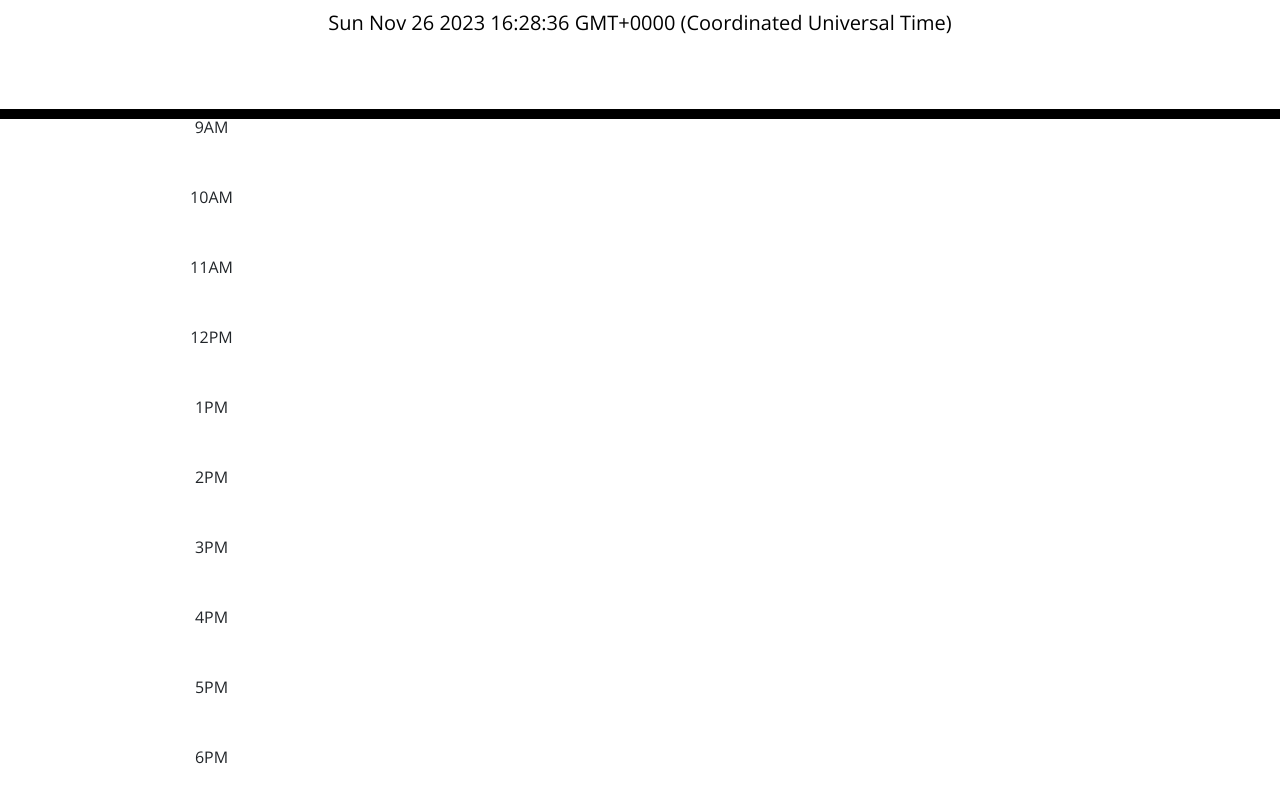
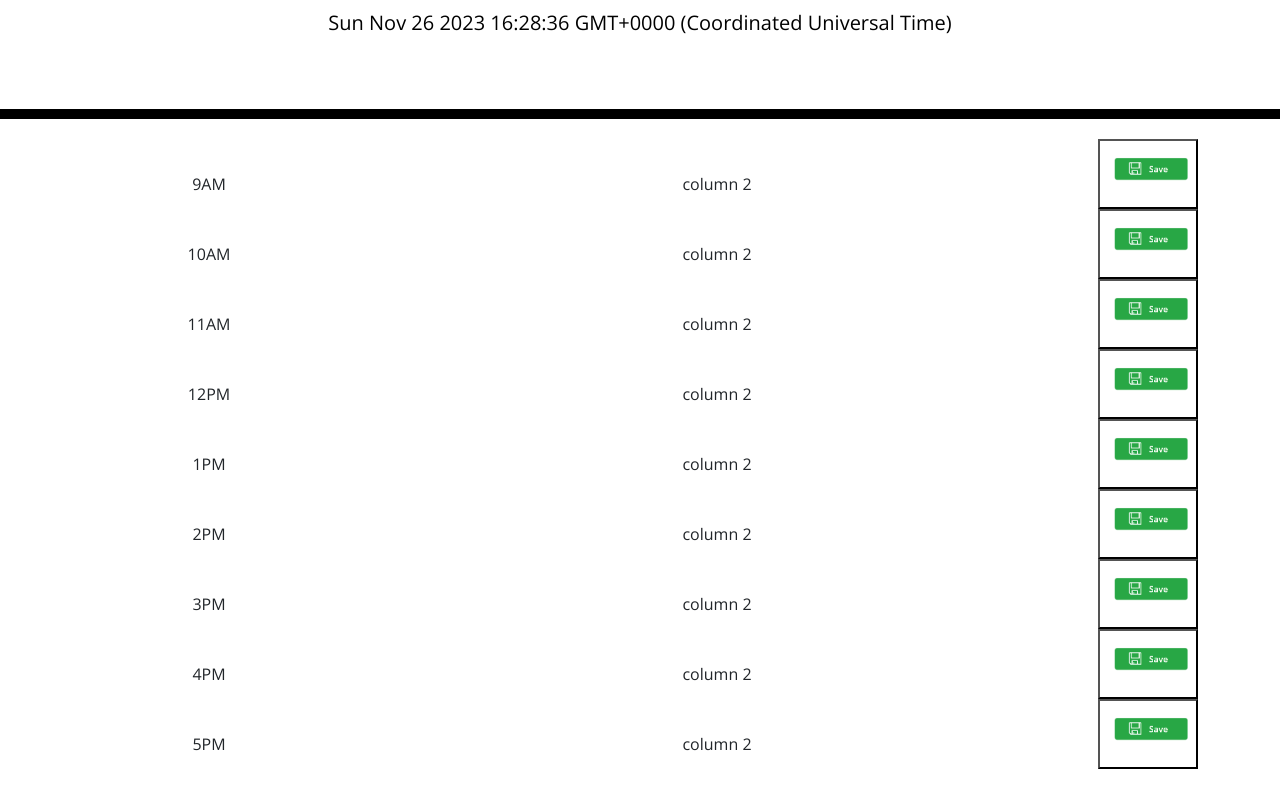
Before and after one commit to Chae-Lee/workday-scheduler, a plain HTML site: page index.html in a window 1280 px wide. Shown: the part 168-976 px from the top of the page. After the commit the page ends 937 px from the top, so only its background shows below. Drawn offline with nearby package versions, Linux system fonts and the light colour scheme.

Commit message:
HTML grids with time and save button added

```diff
--- a/assets/css/style.css
+++ b/assets/css/style.css
@@ -79,6 +79,23 @@ header {
 .timeblock {
   display: grid;
   height: 70px;
-  grid-template-columns: 1fr 3fr 80px;
+  grid-template-columns: 1fr 3fr 100px;
   text-align:center;
+  padding-top: 20px;
+  justify-content: center;
+  align-items: center;
 }
+
+.time, .column-2, .savebtn {
+  padding-top:20px;
+  height: 70px;
+  align-items: center;
+  display: grid;
+}
+
+.savebtn {
+  background-image: url(/assets/images/saveBtn1.png);
+  background-size: 110%;
+  align-items: center;
+  justify-content: center;
+}
--- a/index.html
+++ b/index.html
@@ -32,16 +32,35 @@
     </header>
     <div class="container">
       <!-- Timeblocks go here -->
-      <div class="timeblock">9AM</div>
-      <div class="timeblock">10AM</div>
-      <div class="timeblock">11AM</div>
-      <div class="timeblock">12PM</div>
-      <div class="timeblock">1PM</div>
-      <div class="timeblock">2PM</div>
-      <div class="timeblock">3PM</div>
-      <div class="timeblock">4PM</div>
-      <div class="timeblock">5PM</div>
-      <div class="timeblock">6PM</div>
+      <div class="timeblock">
+        <div class="time">9AM</div>
+        <div class = "column-2"> column 2</div>
+        <button class="savebtn">  </button>
+        <div class="time">10AM</div>
+        <div class = "column-2"> column 2</div>
+        <button class="savebtn">  </button>
+        <div class="time">11AM</div>
+        <div class = "column-2"> column 2</div>
+        <button class="savebtn">  </button>
+        <div class="time">12PM</div>
+        <div class = "column-2"> column 2</div>
+        <button class="savebtn">  </button>
+        <div class="time">1PM</div>
+        <div class = "column-2"> column 2</div>
+        <button class="savebtn">  </button>
+        <div class="time">2PM</div>
+        <div class = "column-2"> column 2</div>
+        <button class="savebtn">  </button>
+        <div class="time">3PM</div>
+        <div class = "column-2"> column 2</div>
+        <button class="savebtn">  </button>
+        <div class="time">4PM</div>
+        <div class = "column-2"> column 2</div>
+        <button class="savebtn">  </button>
+        <div class="time">5PM</div>
+        <div class = "column-2"> column 2</div>
+        <button class="savebtn">  </button>
+      </div>
     </div>
 
     <script src="https://cdnjs.cloudflare.com/ajax/libs/jquery/3.2.1/jquery.min.js"></script>
```
Also changed, not shown: assets/images/saveBtn.png (added), assets/images/saveBtn1.png (added), 1 other file.
